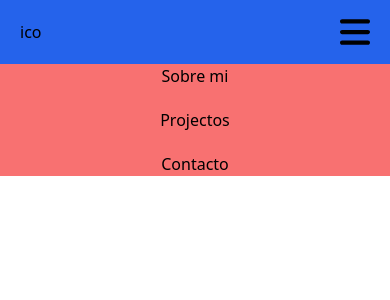
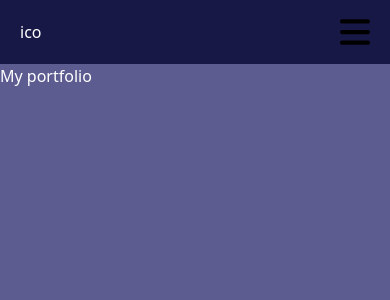
Before and after one commit to BrunoFaM/my-portfolio, a Next.js app: page / in a window 390 px wide. Shown: the top 300 px of the page. Built offline with nearby package versions, Linux system fonts and the light colour scheme.

Commit message:
fixing the hamburger menu bugs

```diff
--- a/app/components/Header.jsx
+++ b/app/components/Header.jsx
@@ -2,7 +2,7 @@ import Navigation from './Navigation'
 
 function Header() {
   return (
-    <header className='flex sticky top-0 inset-x-0  justify-between items-center p-5 h-16 bg-blue-600'>
+    <header className='flex sticky top-0 inset-x-0  justify-between items-center p-5 h-16 bg-[#181847]'>
         <div>ico</div>
         <Navigation />
     </header>
--- a/app/components/NavButton.jsx
+++ b/app/components/NavButton.jsx
@@ -6,19 +6,19 @@ import barIco from "../../public/barIcon.svg";
 import closeIco from "../../public/xIcon.svg";
 //this controll the hamburger menu
 function NavButton() {
-  const [close, setClose] = useState(false);
+  const [close, setClose] = useState(true);
   return (
     <>
       <Image
         alt=""
         className="sm:hidden"
-        src={close ? closeIco : barIco}
+        src={close ? barIco : closeIco}
         width={30}
         height={30}
         onClick={() => setClose(!close)}
       />
       {!close && (
-        <nav className="fixed top-[64px] inset-x-0 bg-red-400">
+        <nav className="fixed sm:hidden top-[64px] inset-x-0 bg-red-400">
           <ul className="flex flex-col gap-5 justify-center items-center">
             <Link onClick={() => setClose(!close)} href="/about">Sobre mi</Link>
             <Link onClick={() => setClose(!close)} href="/works">Projectos</Link>
--- a/app/layout.js
+++ b/app/layout.js
@@ -9,7 +9,7 @@ export const metadata = {
 export default function RootLayout({ children }) {
   return (
     <html lang="en">
-      <body>
+      <body className='bg-[#5C5C91] text-white'>
         <Header />
         {children}
         </body>
```
